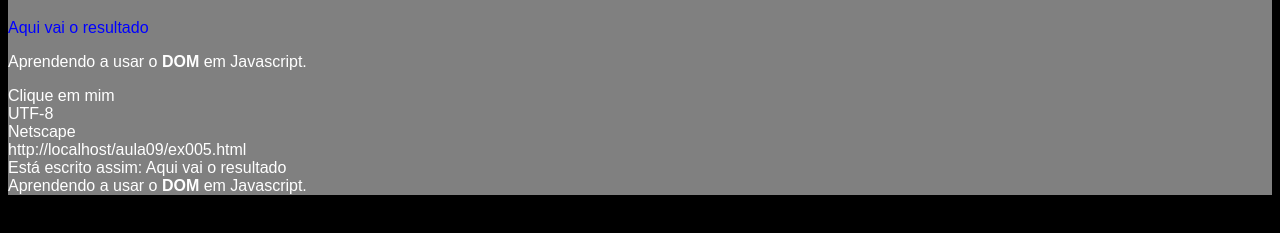
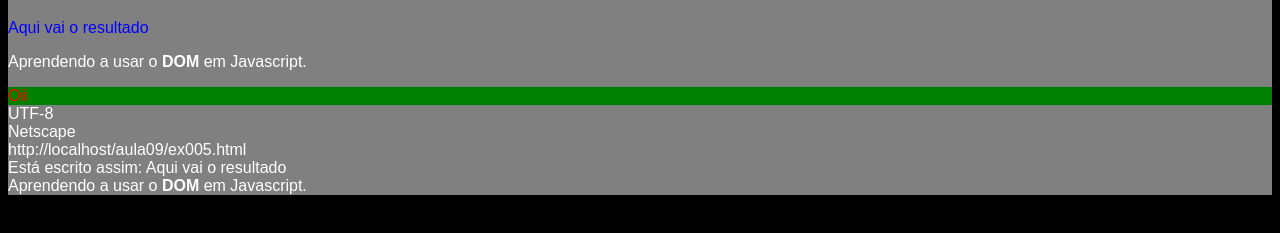
Before and after one commit to wallison-dias/javascript, a plain HTML site: page aula09/ex005.html in a window 1280 px wide. Shown: the part 61-294 px from the top of the page. Drawn offline with Linux system fonts and the light colour scheme.

Commit message:
Update ex005.html

```diff
--- a/aula09/ex005.html
+++ b/aula09/ex005.html
@@ -16,7 +16,7 @@
     <h1>Primeiros passos com DOM</h1>
     <p>Aqui vai o resultado</p>
     <p>Aprendendo a usar o <strong>DOM</strong> em Javascript.</p>
-    <div>Clique em mim</div>
+    <div id="msg" name="msg" class="msg">Clique em mim</div>
 
     <script>
         // Adicionando componentes por DOM
@@ -24,17 +24,33 @@
         window.document.write(window.navigator.appName + "<br>")
         window.document.write(window.document.URL + "<br>")
 
-        var p1 = window.document.getElementsByTagName("p")[0] // O "document" é opcional
-        // [0] é a primeira tag <p>
+        // SELECIONANDO POR TAG
+        var p1 = window.document.getElementsByTagName("p")[0] // O "document" é opcional e [0] é a primeira tag <p>
         var p2 = window.document.getElementsByTagName("p")[1]
         var corpo = window.document.body
+
         window.document.write("Está escrito assim: " +
         p1.innerText + "<br>") // innerText para texto que está dentro do parágrafo
         p1.style.color = "blue"
         corpo.style.background = "gray"
-
         window.document.write(p2.innerHTML) // innerHTML para pegar também a formatação
         window.alert(p2.innerText)
+
+        // SELECIONANDO POR ID
+        var d = window.document.getElementById("msg")
+        d.style.background = "green"
+
+        // SELECIONANDO POR NAME
+        var d = window.document.getElementsByName("msg")[0]
+        d.style.color = "red"
+
+        // SELECIONANDO POR CLASS
+        var d = window.document.getElementsByClassName("msg")[0]
+        d.innerText = "Oii"
+
+        // SELECIONANDO POR SELETOR CSS
+        var d = window.document.querySelector("div#msg")
+        d.style.background
     </script>
 </body>
 </html>
```
